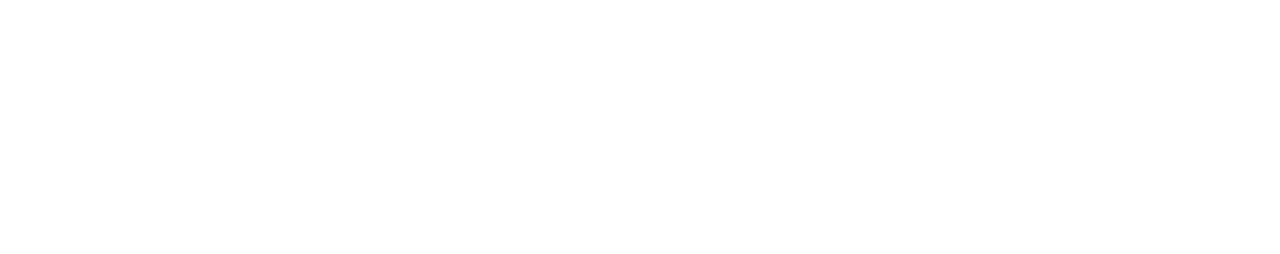
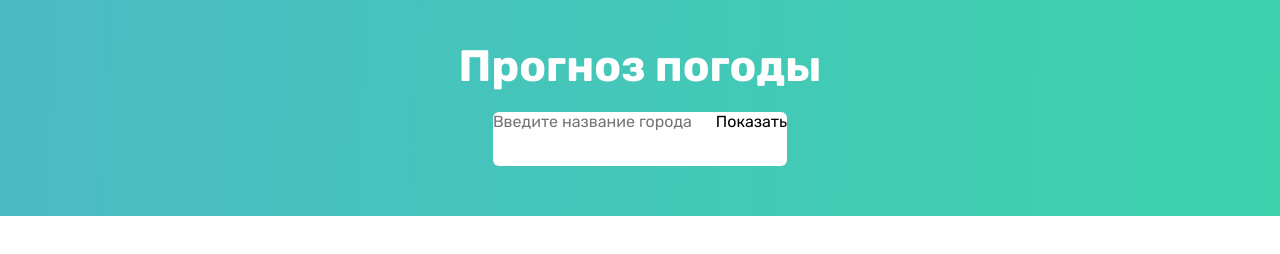
Before and after one commit to ulzirok/weather-forecast, a plain HTML site: page index.html in a window 1280 px wide. Drawn offline with Linux system fonts and the light colour scheme.

Commit message:
init: add files to the project

```diff
--- /dev/null
+++ b/css/reset.css
@@ -0,0 +1,113 @@
+/* Reset and base styles  */
+* {
+	padding: 0px;
+	margin: 0px;
+	border: none;
+}
+
+*,
+*::before,
+*::after {
+	box-sizing: border-box;
+}
+
+/* Links */
+
+a,
+a:link,
+a:visited {
+	/* color: inherit; */
+	text-decoration: none;
+	/* display: inline-block; */
+}
+
+a:hover {
+	/* color: inherit; */
+	text-decoration: none;
+}
+
+/* Common */
+
+aside,
+nav,
+footer,
+header,
+section,
+main {
+	display: block;
+}
+
+h1,
+h2,
+h3,
+h4,
+h5,
+h6,
+p {
+	font-size: inherit;
+	font-weight: inherit;
+}
+
+ul,
+ul li {
+	list-style: none;
+}
+
+img {
+	vertical-align: top;
+}
+
+img,
+svg {
+	max-width: 100%;
+	height: auto;
+}
+
+address {
+	font-style: normal;
+}
+
+/* Form */
+
+input,
+textarea,
+button,
+select {
+	font-family: inherit;
+	font-size: inherit;
+	color: inherit;
+	background-color: transparent;
+}
+
+input::-ms-clear {
+	display: none;
+}
+
+button,
+input[type='submit'] {
+	display: inline-block;
+	box-shadow: none;
+	background-color: transparent;
+	background: none;
+	cursor: pointer;
+}
+
+input:focus,
+input:active,
+button:focus,
+button:active {
+	outline: none;
+}
+
+button::-moz-focus-inner {
+	padding: 0;
+	border: 0;
+}
+
+label {
+	cursor: pointer;
+}
+
+legend {
+	display: block;
+}
--- /dev/null
+++ b/css/style.css
@@ -0,0 +1,33 @@
+@import "./reset.css";
+@import url(https://fonts.googleapis.com/css?family=Rubik:300,regular,500,600,700,800,900,300italic,italic,500italic,600italic,700italic,800italic,900italic);
+
+body {
+  font-family: 'Rubik', sans-serif;
+}
+
+.header {
+  padding: 40px 15px 50px;
+  background: linear-gradient(92.7deg, #4CBBC4 0%, #3CD3AD 100%), #232323;
+  display: flex;
+  flex-direction: column;
+  align-items: center;
+}
+.title {
+  font-weight: 700;
+  font-size: 44px;
+  line-height: 52px;
+  text-align: center;
+  color: #fff;
+  margin-bottom: 20px;
+}
+.form {
+  height: 54px;
+  background-color: #fff;
+  border-radius: 6px;
+}
+.input {
+
+}
+.btn {
+
+}
--- a/index.html
+++ b/index.html
@@ -4,8 +4,18 @@
   <meta charset="UTF-8">
   <meta name="viewport" content="width=device-width, initial-scale=1.0">
   <title>Weather forecast</title>
+  <link rel="stylesheet" href="./css/style.css">
 </head>
 <body>
 
+  <header class="header">
+    <h1 class="title">Прогноз погоды</h1>
+    <form class="form">
+      <input class="input" type="text" placeholder="Введите название города">
+      <button class="btn">Показать</button>
+    </form>
+  </header>
+
+  <script src="./index.js"></script>
 </body>
 </html>
```
Also changed, not shown: images/example.png (added), index.js (added).
